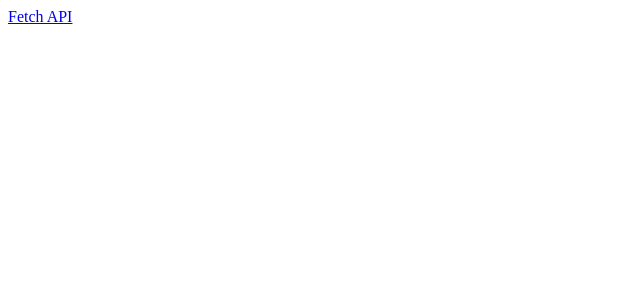
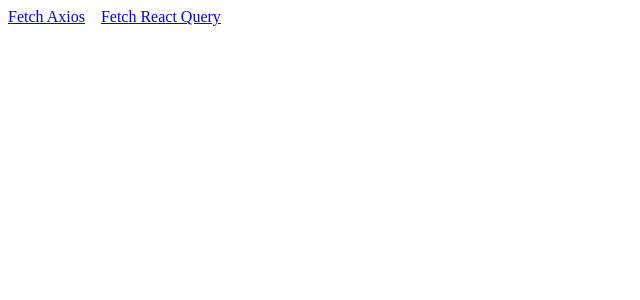
Before and after one commit to rolandowebdev/react-query-practice, a React (Vite) app: page / in a window 1280 px wide. Shown: the top 300 px of the page, without its empty margins (0-640 px from the left). Built offline with nearby package versions, Linux system fonts and the light colour scheme.

Commit message:
feat: create person page and change route

```diff
--- a/src/App.tsx
+++ b/src/App.tsx
@@ -1,6 +1,6 @@
 import { QueryClient, QueryClientProvider } from 'react-query'
 import { Route, Routes } from 'react-router-dom'
-import { Home, Superheroes } from './pages'
+import { Home, Person, Superheroes } from './pages'
 
 const queryClient = new QueryClient()
 
@@ -9,7 +9,8 @@
 		<QueryClientProvider client={queryClient}>
 			<Routes>
 				<Route path='/' element={<Home />} />
-				<Route path='/fetch' element={<Superheroes />} />
+				<Route path='/axios' element={<Superheroes />} />
+				<Route path='/react-query' element={<Person />} />
 			</Routes>
 		</QueryClientProvider>
 	)
--- a/src/pages/Home/Home.tsx
+++ b/src/pages/Home/Home.tsx
@@ -1,5 +1,10 @@
 import { Link } from 'react-router-dom'
 
 export const Home = () => {
-	return <Link to='/fetch'>Fetch API</Link>
+	return (
+		<div style={{ display: 'flex', gap: '1rem' }}>
+			<Link to='/axios'>Fetch Axios</Link>
+			<Link to='/react-query'>Fetch React Query</Link>
+		</div>
+	)
 }
--- /dev/null
+++ b/src/pages/Person/Person.tsx
@@ -0,0 +1,3 @@
+export const Person = () => {
+	return <div>Person</div>
+}
--- a/src/pages/index.ts
+++ b/src/pages/index.ts
@@ -1,2 +1,3 @@
 export * from './Home/Home'
+export * from './Person/Person'
 export * from './Superheroes/Superheroes'
```
